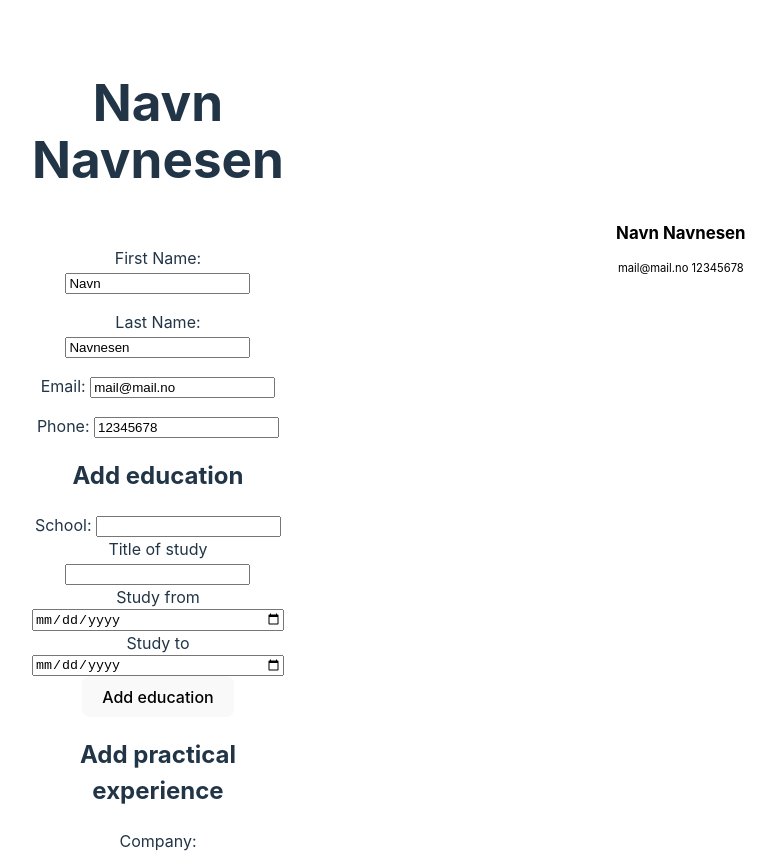
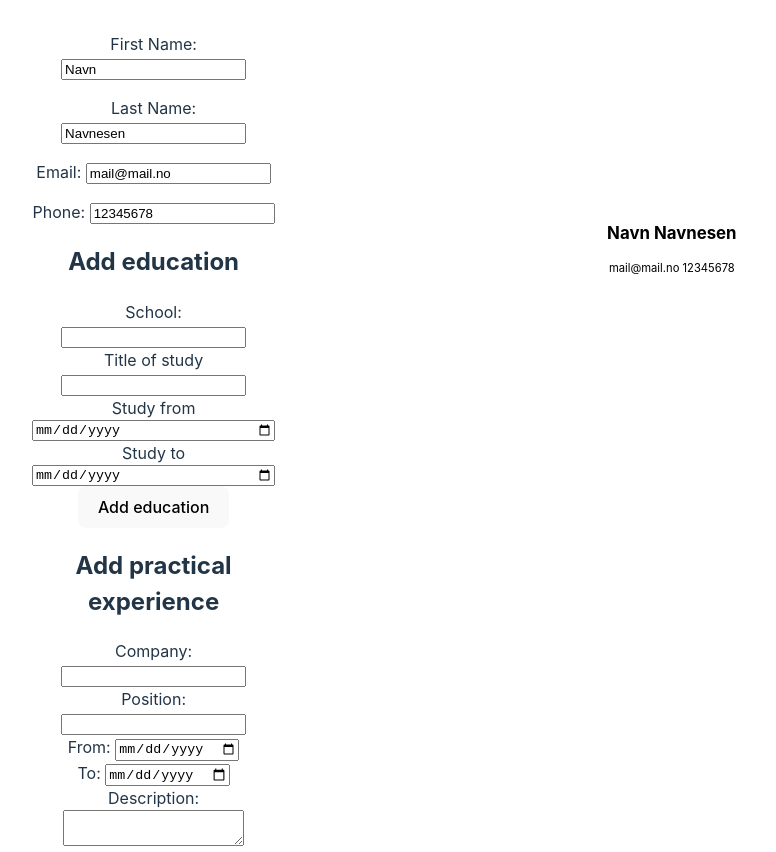
Before and after one commit to ATlexEide/cv-app, a React (Vite) app: page / in a window 1280 px wide. Shown: the top 852 px of the page, without its empty margins (0-776 px from the left). Built offline with nearby package versions, Linux system fonts and the light colour scheme.

Commit message:
Remove redundant heading

```diff
--- a/src/Components/DetailsForm.jsx
+++ b/src/Components/DetailsForm.jsx
@@ -3,7 +3,6 @@ import "../styles/DetailsForm.css";
 function DetailsForm({ person, callback }) {
   return (
     <form>
-      <h1>{`${person.firstName} ${person.lastName}`}</h1>
       <Input
         label="First Name"
         name="firstName"
```
